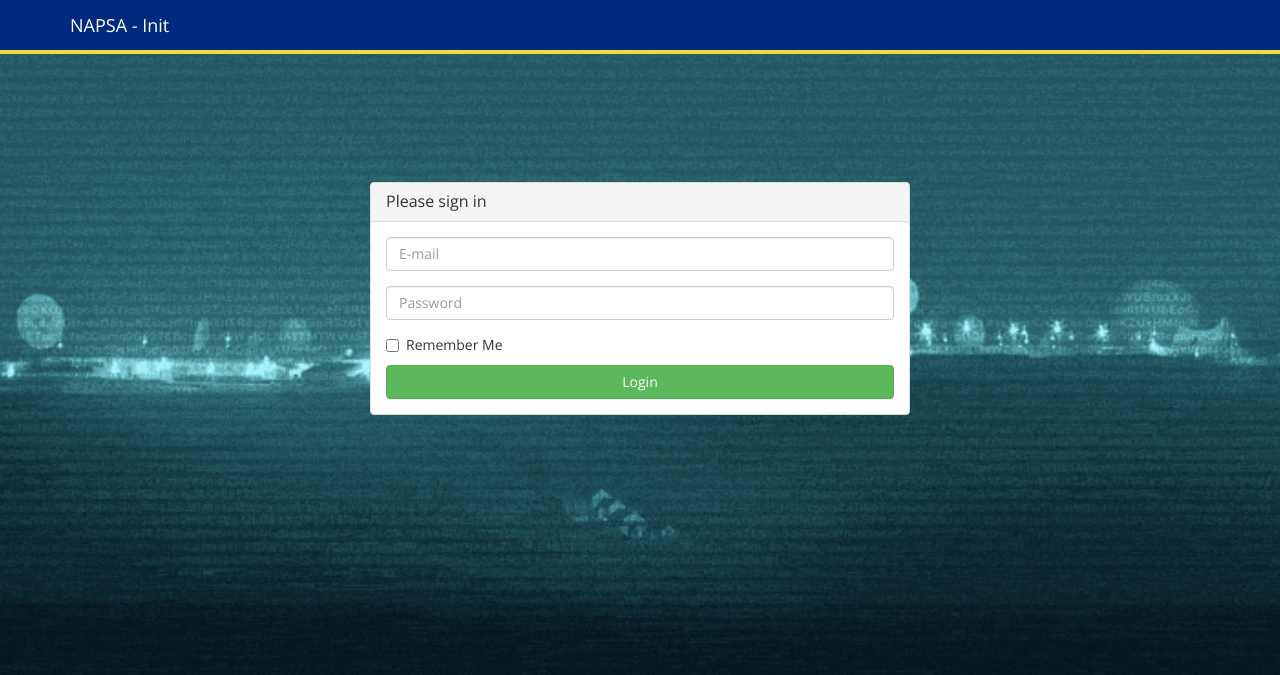
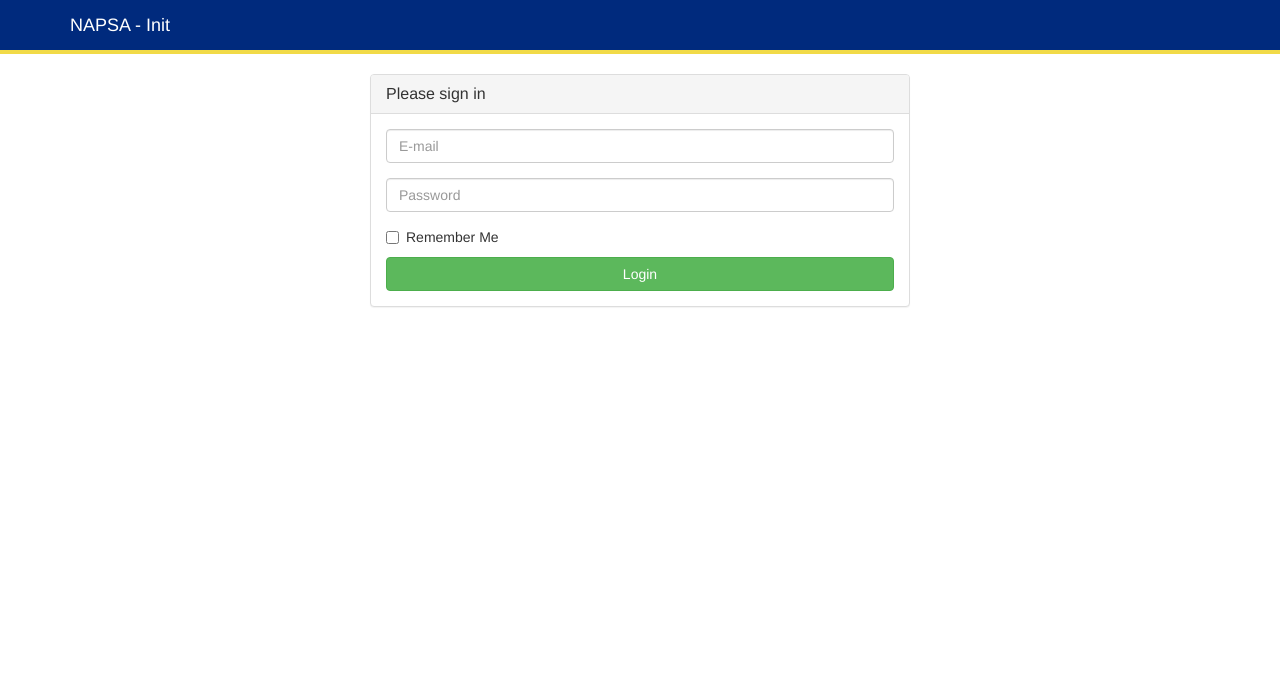
Before and after one commit to Patrick1Rhode/napsa, a PHP site: page /init/index.php in a window 1280 px wide. Shown: the top 675 px of the page. Run offline with PHP 8.4, Linux system fonts and the light colour scheme.

Commit message:
Final Commit - Red EYE Chapper One is Down

```diff
--- a/css/style.css
+++ b/css/style.css
@@ -6,20 +6,13 @@
   background-color: #002a7d;
 }
 body{
-	font-family: 'Open Sans', sans-serif;
-	background: url(14.gif) no-repeat center center fixed;
-  -webkit-background-size: cover;
-  -moz-background-size: cover;
-  -o-background-size: cover;
-  background-size: cover;
+
 }
 .navbar {
     background-color: #002a7d;
     border: none;
     border-bottom: #f1da48 solid 4px;
     border-radius: 0;
-    margin-bottom: 10%;
-
 }
 .navbar-brand a{
     color: white;
```
